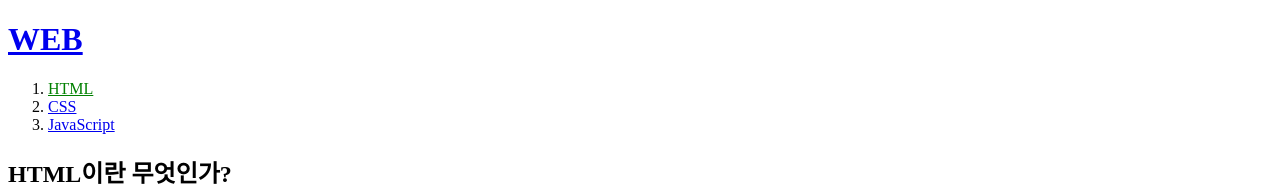
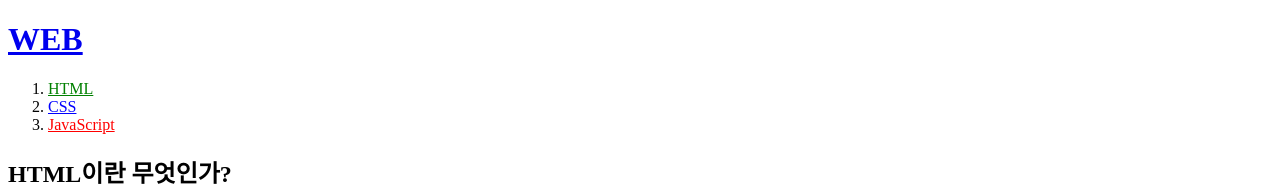
Before and after one commit to 0301sdh/my-first-web-site, a plain HTML site: page 1.html in a window 1280 px wide. Shown: the top 188 px of the page. Drawn offline with Linux system fonts and the light colour scheme.

Commit message:
색 수정

```diff
--- a/1.html
+++ b/1.html
@@ -9,8 +9,8 @@
     <h1><a href = "index.html">WEB</a></h1>
     <ol>
         <li><a style="color: green;" href = "1.html">HTML</a></li>
-        <li><a href = "2.html">CSS</a></li>
-        <li><a href = "3.html">JavaScript</a></li>
+        <li><a style="color: blue;" href = "2.html">CSS</a></li>
+        <li><a style="color: red;" href = "3.html">JavaScript</a></li>
     </ol>
     <h2>HTML이란 무엇인가?</h2>
     <p><a href = "https://html.spec.whatwg.org/multipage/" target = "_blank" title = "html 5 specification ">Hypertext Markup Language (HTML)</a> is the standard markup language for <strong>creating <u>web</u> pages</strong> and web applications.
```
